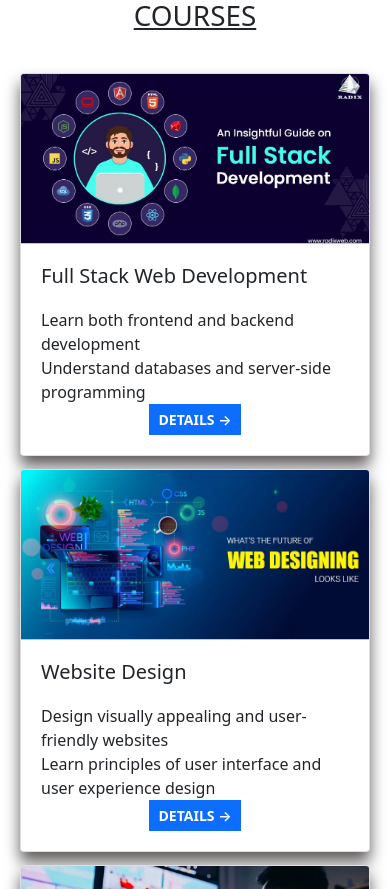
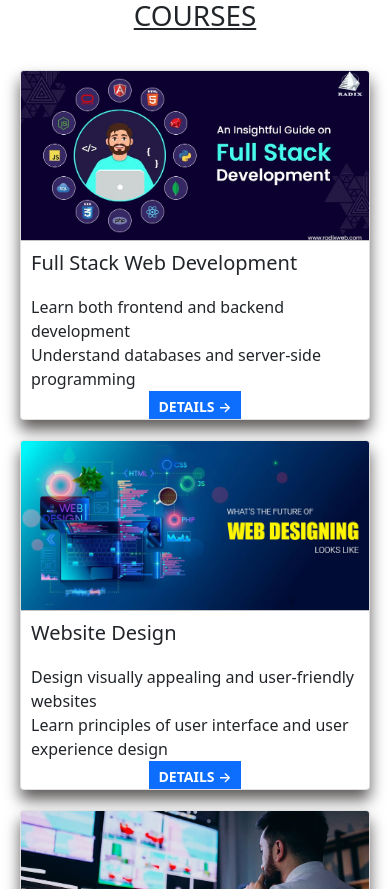
Before and after one commit to Sandhya288/Education_Profile, a React (Create React App) app: page / in a window 390 px wide. Shown: the part 679-1568 px from the top of the page. Built offline with nearby package versions, Linux system fonts and the light colour scheme.

Commit message:
first commit

```diff
--- a/src/pages/Products.css
+++ b/src/pages/Products.css
@@ -6,17 +6,14 @@
     display: flex;
     flex-direction: column;
     justify-content: space-between;
-    width: 100%;
-    max-width: 300px; /* Set a fixed width for the card */
-    height: 400px; /* Set a fixed height for the card */
-    margin-top: 13px;
+    width: 300px; /* Set a fixed width for the card */
+    height: 300px; /* Set a fixed height for the card */
+    margin: 10px; /* Set consistent margin for spacing between cards */
     overflow: hidden;
-
 }
 
 .card .card-title {
     margin-bottom: 20px;
-
     position: relative;
 }
 
@@ -26,6 +23,7 @@
     border-bottom: 1px solid rgba(0, 0, 0, 0.125);
     display: flex;
     align-items: center;
+    justify-content: center; /* Center image horizontally */
     background-color: rgba(0, 0, 0, 0.125);
 }
 
@@ -39,7 +37,7 @@
     display: flex;
     flex-direction: column;
     justify-content: space-between;
-    padding: 20px;
+    padding: 10px; /* Adjust padding for better fit */
     height: calc(100% - 170px); /* Adjust height to fill the remaining space */
 }
 
@@ -105,9 +103,11 @@
 
 @media (max-width: 767px) {
     .card {
-        width: 100%;
-        max-width: none;
-        height: auto;
+        width: 90vw; /* Use viewport width for responsiveness */
+        height: 90vw; /* Ensure height matches width for square shape */
+        max-width: 350px; /* Limit the maximum width */
+        max-height: 350px; /* Limit the maximum height */
+        margin: 10px auto; /* Center the cards horizontally */
     }
 
     .footer-dark .footer-middle {
```
